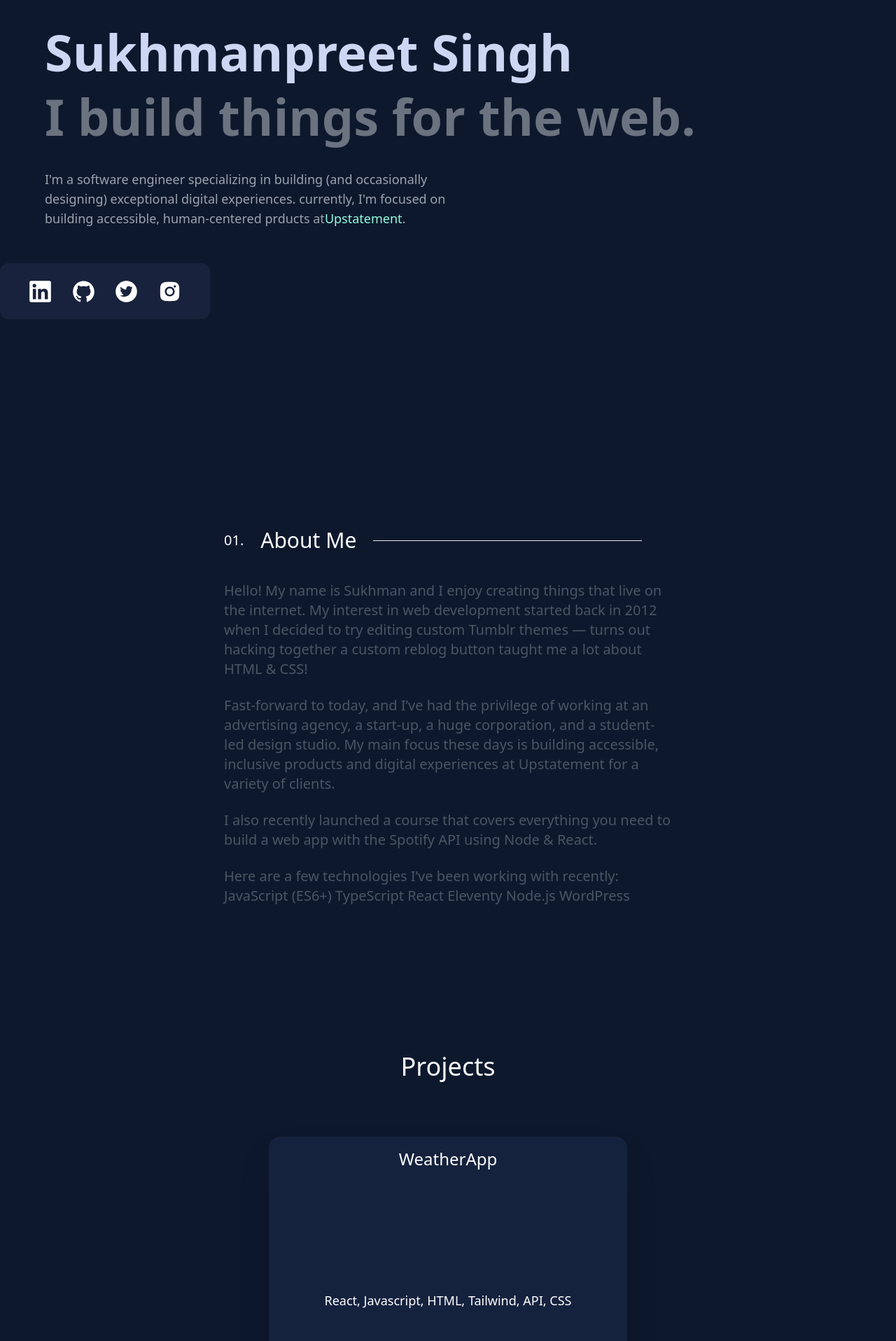
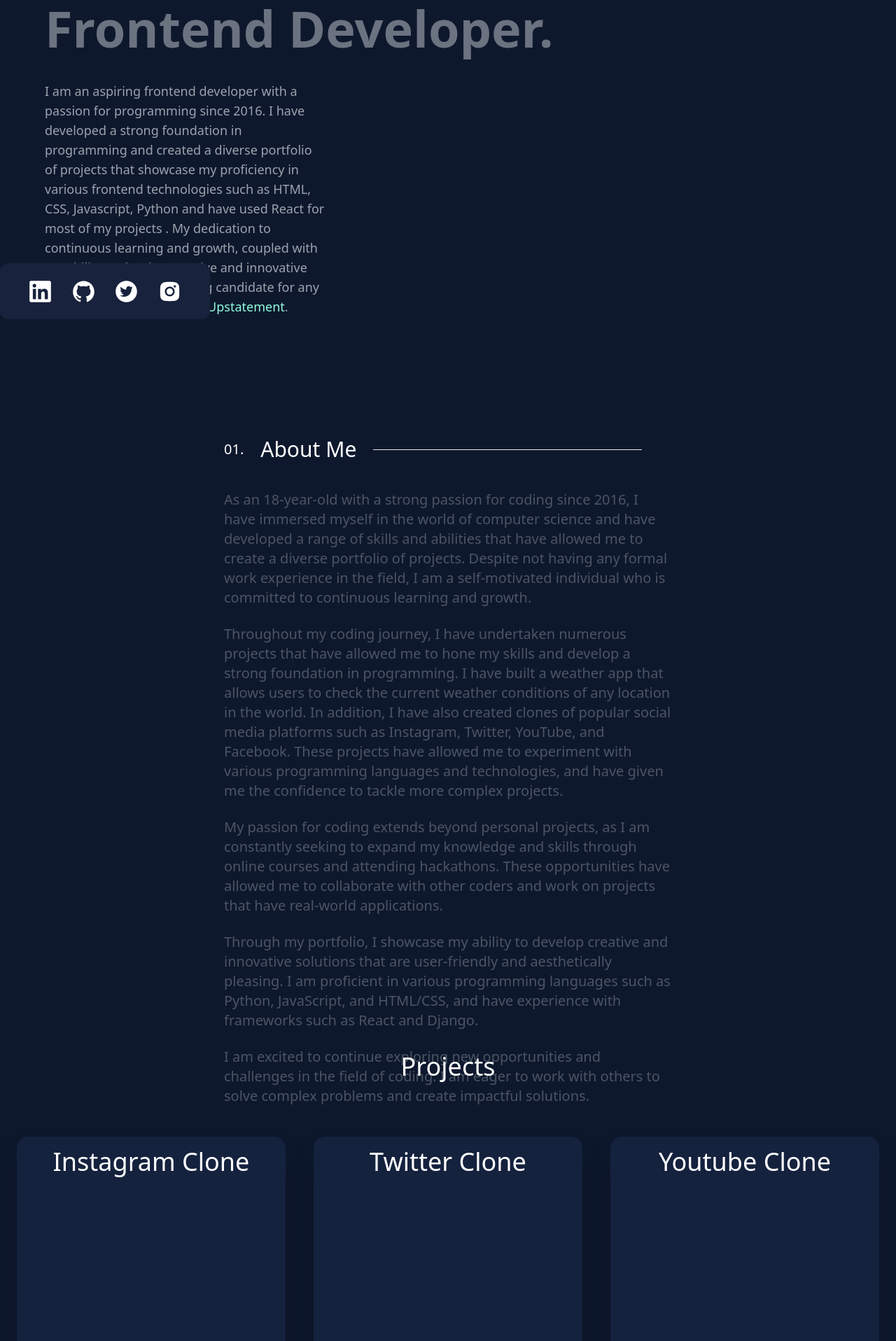
Before and after one commit to gillsukhman209/SinghPortfolio, a Next.js app: page / in a window 1280 px wide. Shown: the part 344-2260 px from the top of the page at 70% size. Built offline with nearby package versions, Linux system fonts and the light colour scheme.

Commit message:
Added projects and added functionality for contact pages and fixed other bugs

```diff
--- a/components/Card.js
+++ b/components/Card.js
@@ -1,14 +1,19 @@
 import React from "react";
 import { AiFillGithub } from "react-icons/ai";
 
-function Card({ title }) {
+function Card({ title, link }) {
   return (
-    <div className="w-[90%] lg:w-[80%] h-[500px] bg-[#15223E] shadow-2xl rounded-2xl p-4  flex justify-center  ">
+    <div className="xl:w-[30%] h-[400px] bg-[#15223E] shadow-2xl rounded-2xl p-4  flex justify-center  ">
       <div className="flex flex-col gap-10 items-center justify-between">
-        <div className=" text-2xl">{title}</div>
-        <h1 className="text-lg">React, Javascript, HTML, Tailwind, API, CSS</h1>
+        <div className=" text-4xl">{title}</div>
         <div className="flex gap-4">
-          <AiFillGithub size={65} color="white" />
+          <AiFillGithub
+            size={65}
+            color="white"
+            onClick={() => {
+              window.open(link);
+            }}
+          />
         </div>
       </div>
     </div>
--- a/components/SocialBar.js
+++ b/components/SocialBar.js
@@ -16,7 +16,6 @@ function SocialBar() {
   return (
     <div className="w-full h-20 sticky bottom-0 left-0">
       <div className="w-[300px] h-full  p-10 bg-[#18223C] rounded-xl">
-        {" "}
         <div className="w-full h-full flex items-center justify-between cursor-pointer">
           <FaLinkedin
             size={35}
--- a/pages/About.js
+++ b/pages/About.js
@@ -4,7 +4,7 @@ function About() {
   return (
     <div className="w-full h-screen  ">
       <div className="  w-full flex items-center  justify-center h-full flex-col gap-20">
-        <div className=" max-w-[80%] lg:max-w-[50%] 2xl:max-w-[50%] 3xl:max-w-[20%] flex flex-col gap-10 text-xl text-gray-600">
+        <div className=" max-w-[80%] lg:max-w-[50%] 2xl:max-w-[50%] 3xl:max-w-[40%] flex flex-col gap-10 h-full text-xl text-gray-600">
           <h1 className="text-3xl text-white text-center  ">
             <div className="flex gap-6 items-center">
               <span className="text-xl">01.</span>
@@ -14,25 +14,41 @@ function About() {
             </div>
           </h1>
           <p className="text-left flex flex-col gap-6">
-            Hello! My name is Sukhman and I enjoy creating things that live on
-            the internet. My interest in web development started back in 2012
-            when I decided to try editing custom Tumblr themes — turns out
-            hacking together a custom reblog button taught me a lot about HTML &
-            CSS!{" "}
+            As an 18-year-old with a strong passion for coding since 2016, I
+            have immersed myself in the world of computer science and have
+            developed a range of skills and abilities that have allowed me to
+            create a diverse portfolio of projects. Despite not having any
+            formal work experience in the field, I am a self-motivated
+            individual who is committed to continuous learning and growth.
             <span>
-              Fast-forward to today, and I’ve had the privilege of working at an
-              advertising agency, a start-up, a huge corporation, and a
-              student-led design studio. My main focus these days is building
-              accessible, inclusive products and digital experiences at
-              Upstatement for a variety of clients.
-            </span>{" "}
-            <span>
-              I also recently launched a course that covers everything you need
-              to build a web app with the Spotify API using Node & React.{" "}
+              Throughout my coding journey, I have undertaken numerous projects
+              that have allowed me to hone my skills and develop a strong
+              foundation in programming. I have built a weather app that allows
+              users to check the current weather conditions of any location in
+              the world. In addition, I have also created clones of popular
+              social media platforms such as Instagram, Twitter, YouTube, and
+              Facebook. These projects have allowed me to experiment with
+              various programming languages and technologies, and have given me
+              the confidence to tackle more complex projects.
             </span>
             <span>
-              Here are a few technologies I’ve been working with recently:
-              JavaScript (ES6+) TypeScript React Eleventy Node.js WordPress
+              My passion for coding extends beyond personal projects, as I am
+              constantly seeking to expand my knowledge and skills through
+              online courses and attending hackathons. These opportunities have
+              allowed me to collaborate with other coders and work on projects
+              that have real-world applications.
+            </span>
+            <span>
+              Through my portfolio, I showcase my ability to develop creative
+              and innovative solutions that are user-friendly and aesthetically
+              pleasing. I am proficient in various programming languages such as
+              Python, JavaScript, and HTML/CSS, and have experience with
+              frameworks such as React and Django.
+            </span>
+            <span>
+              I am excited to continue exploring new opportunities and
+              challenges in the field of coding. I am eager to work with others
+              to solve complex problems and create impactful solutions.
             </span>
           </p>
         </div>
--- a/pages/Contact.js
+++ b/pages/Contact.js
@@ -1,19 +1,82 @@
 import React from "react";
 import InputField from "../components/InputField";
+import { useState } from "react";
 function Contact() {
+  const [name, setName] = useState("");
+  const [email, setEmail] = useState("");
+  const [message, setMessage] = useState("");
+  const onSubmit = async (event) => {
+    event.preventDefault();
+    const formData = new FormData(event.target);
+
+    formData.append("access_key", "1bbcef7c-c0e0-4162-9c88-24435269685d");
+
+    const object = Object.fromEntries(formData);
+    const data = {
+      access_key: "1bbcef7c-c0e0-4162-9c88-24435269685d",
+      name: name,
+      email: email,
+      message: message,
+    };
+    const json = JSON.stringify(data);
+
+    const res = await fetch("https://api.web3forms.com/submit", {
+      method: "POST",
+      headers: {
+        "Content-Type": "application/json",
+        Accept: "application/json",
+      },
+      body: json,
+    }).then((res) => res.json());
+
+    if (res.success) {
+      alert("Successfully sent");
+    } else {
+      alert("Error sending, please try again");
+    }
+  };
   return (
     <div className=" w-full h-screen flex items-center justify-center p-4 ">
       <div className="w-[100%]  2xl:w-[30%] lg:w-[70%] h-[60%]  bg-[#15223E] flex  flex-col items-center justify-center  rounded-2xl shadow-2xl  md:gap-36 gap-10  ">
         <h1 className="md:text-3xl text-2xl font-semibold ">Contact Me</h1>
-        <div className="flex flex-col gap-10 w-full items-center">
-          <InputField placeholder="First name" />
-          <InputField placeholder="Last name" />
-          <InputField placeholder="Email" />
-          <InputField placeholder="Write your question here" />
-          <button className="bg-white w-[120px] h-10 rounded-2xl shadow-2xl text-black font-bold mt-3">
+        <form
+          onSubmit={(event) => {
+            onSubmit(event);
+          }}
+          className="flex flex-col gap-10 w-full items-center"
+        >
+          <input
+            type="text"
+            placeholder="Name"
+            className=" p-2 text-sm bg-transparent border-b-2 w-[50%] "
+            onChange={(e) => {
+              setName(e.target.value);
+            }}
+          />
+          <input
+            type="email"
+            placeholder="Email"
+            className=" p-2 text-sm bg-transparent border-b-2 w-[50%] "
+            onChange={(e) => {
+              setEmail(e.target.value);
+            }}
+          />
+          <input
+            type="text"
+            placeholder="Write your message here"
+            className=" p-2 text-sm bg-transparent border-b-2 w-[50%] "
+            onChange={(e) => {
+              setMessage(e.target.value);
+            }}
+          />
+
+          <button
+            className="bg-white w-[120px] h-10 rounded-2xl shadow-2xl text-black font-bold mt-3"
+            type="submit"
+          >
             Submit
           </button>
-        </div>
+        </form>
       </div>
     </div>
   );
--- a/pages/Home.js
+++ b/pages/Home.js
@@ -9,13 +9,18 @@ function Home() {
         </h1>
         <div className="text-5xl sm:text-7xl font-semibold gap-5 flex flex-col">
           <h1 className="text-[#CDD6F3] ">Sukhmanpreet Singh</h1>
-          <h1 className="text-gray-500">I build things for the web.</h1>
+          <h1 className="text-gray-500">Frontend Developer.</h1>
         </div>
 
-        <h1 className="text-gray-400 w-full sm:max-w-[50%] text-start text-lg font-light ">
-          I'm a software engineer specializing in building (and occasionally
-          designing) exceptional digital experiences. currently, I'm focused on
-          building accessible, human-centered prducts at
+        <h1 className="text-gray-400 w-full sm:max-w-[35%]  text-start text-lg font-light ">
+          I am an aspiring frontend developer with a passion for programming
+          since 2016. I have developed a strong foundation in programming and
+          created a diverse portfolio of projects that showcase my proficiency
+          in various frontend technologies such as HTML, CSS, Javascript, Python
+          and have used React for most of my projects . My dedication to
+          continuous learning and growth, coupled with my ability to develop
+          creative and innovative solutions, make me a strong candidate for any
+          frontend development role.
           <span className="text-[#91FCDC]">Upstatement</span>.
         </h1>
       </div>
--- a/pages/Projects.js
+++ b/pages/Projects.js
@@ -5,13 +5,32 @@ function Projects() {
   return (
     <div className="  w-full flex items-center  justify-center h-full flex-col gap-20 ">
       <h1 className="text-4xl  text-white ">Projects</h1>
-      <div className="2xl:w-[30%] md:w-[50%] w-[100%] flex gap-10 flex-wrap  items-center justify-center">
-        <Card title="WeatherApp" />
-        <Card title={"TodoList"} />
-        <Card title={"Calculator"} />
-        <Card title={"Finance Manager"} />
-        <Card title={"File Manager"} />
-        <Card title="Sound Tracker" />
+      <div className="w-full flex gap-10 flex-wrap   items-center justify-center">
+        <Card
+          title="Instagram Clone"
+          link="https://github.com/gillsukhman209/Instagram-clone"
+        />
+        <Card
+          title="Twitter Clone"
+          link="https://github.com/gillsukhman209/Twitter-Clone"
+        />
+        <Card
+          title="Youtube Clone"
+          link="https://github.com/gillsukhman209/Youtube-Clone"
+        />
+        <Card
+          title="Todo App"
+          link="https://github.com/gillsukhman209/managy"
+        />
+
+        <Card
+          title="Gill Auto Booker"
+          link="https://gillautobooker.vercel.app/"
+        />
+        <Card
+          title="Trading Website"
+          link="https://github.com/gillsukhman209/Trading-Website"
+        />
       </div>
     </div>
   );
--- a/pages/Skills.js
+++ b/pages/Skills.js
@@ -24,8 +24,8 @@ function Skills() {
               <SkillCard title="Javascript" logo={<SiJavascript />} />
               <SkillCard title="Typescript" logo={<SiTypescript />} />
               <SkillCard title="React/NextJS" logo={<SiReact />} />
-              <SkillCard title="Boostrap" logo={<SiTypescript />} />
-              <SkillCard title="Saas" logo={<SiTypescript />} />
+              <SkillCard title="Boostrap" />
+              <SkillCard title="Saas" />
               <SkillCard title="Tailwind" logo={<SiTailwindcss />} />
               <SkillCard title="Node.js" logo={<SiNodedotjs />} />
               <SkillCard title="Swift" logo={<SiSwift />} />
```
